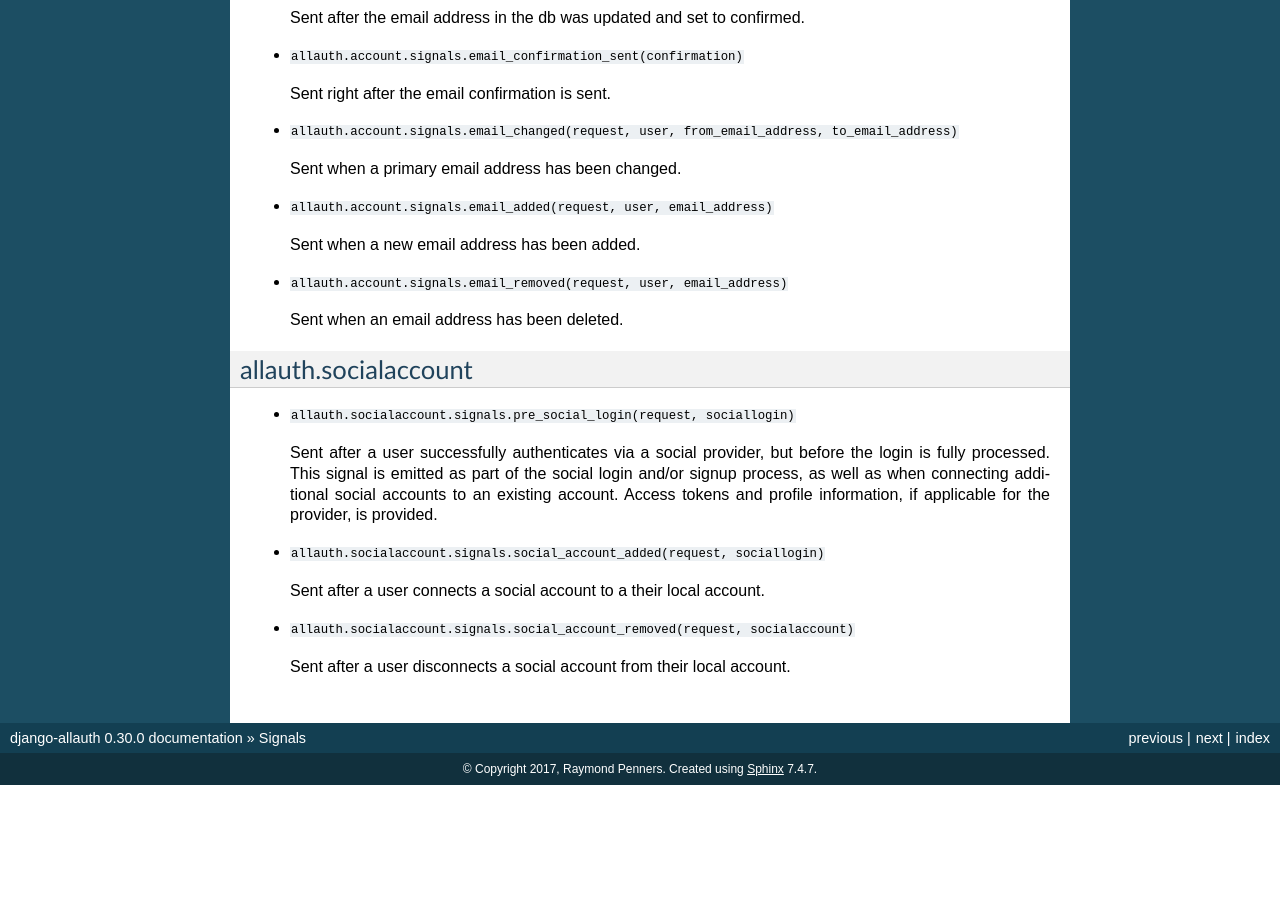
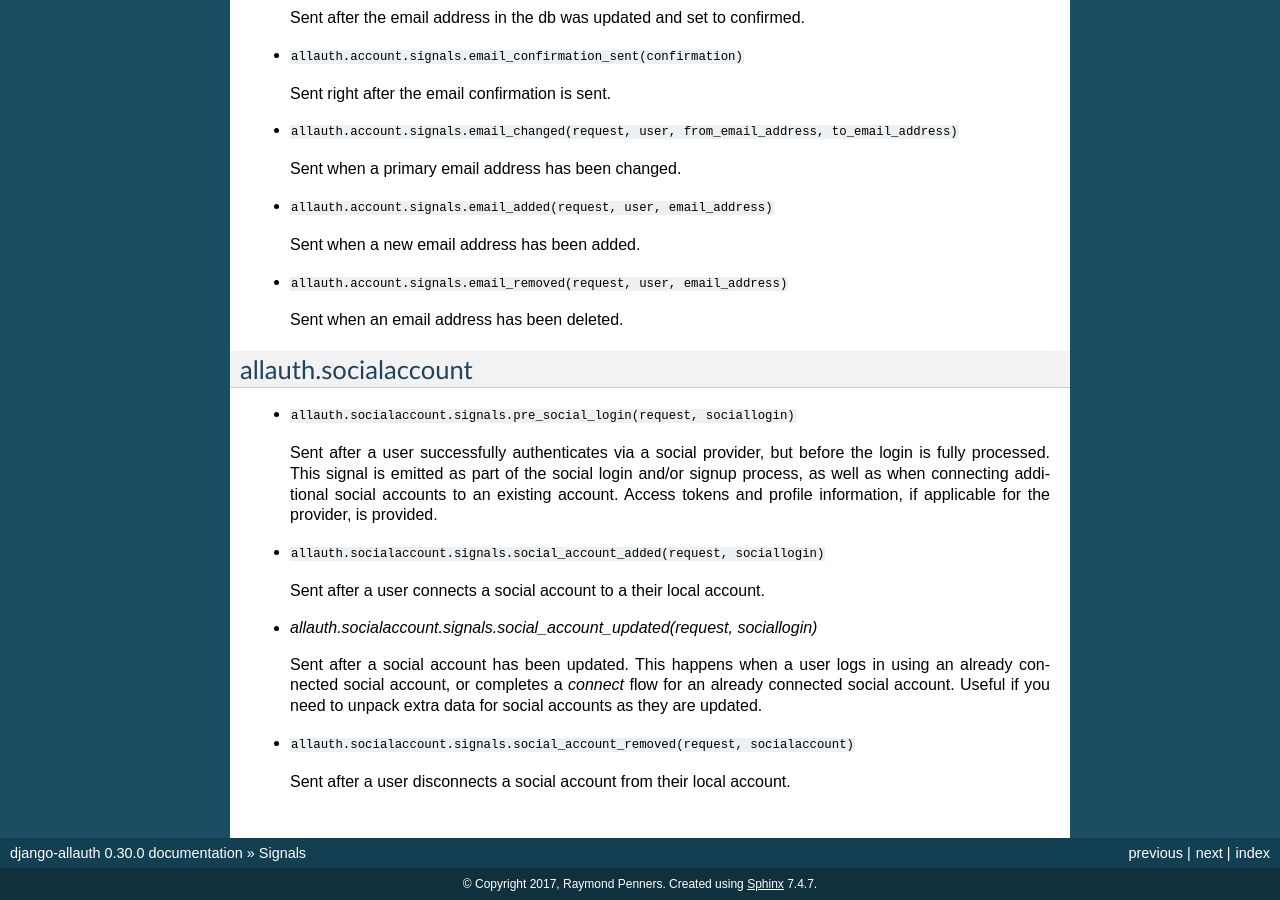
Before and after one commit to pennersr/django-allauth, a Sphinx documentation site: the page built from docs/signals.rst, in a window 1280 px wide and 900 px high, scrolled down 693 px. Built offline with Sphinx 7.4.7, drawn with Linux system fonts in a browser that asks for light colours; before the commit the page ends 1478 px from its top, so only the background shows below that.

Commit message:
Fire social_account_updated signal on login

```diff
--- a/docs/signals.rst
+++ b/docs/signals.rst
@@ -72,6 +72,13 @@ allauth.socialaccount
 
   Sent after a user connects a social account to a their local account.
 
+- `allauth.socialaccount.signals.social_account_updated(request, sociallogin)`
+
+  Sent after a social account has been updated. This happens when a user
+  logs in using an already connected social account, or completes a `connect`
+  flow for an already connected social account. Useful if you need to
+  unpack extra data for social accounts as they are updated.
+
 - ``allauth.socialaccount.signals.social_account_removed(request, socialaccount)``
 
   Sent after a user disconnects a social account from their local
```
Also changed, not shown: 1 other file.
